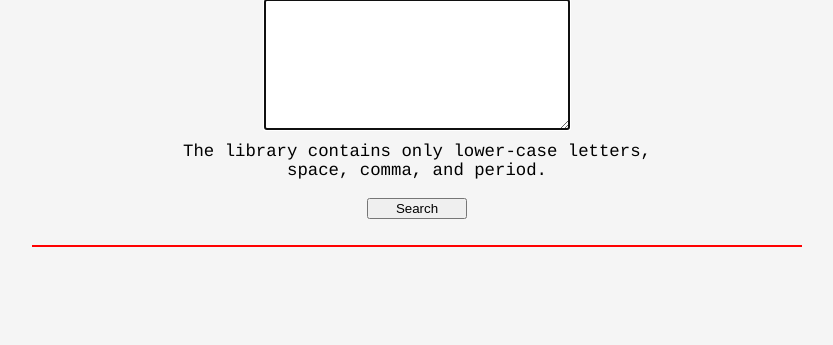
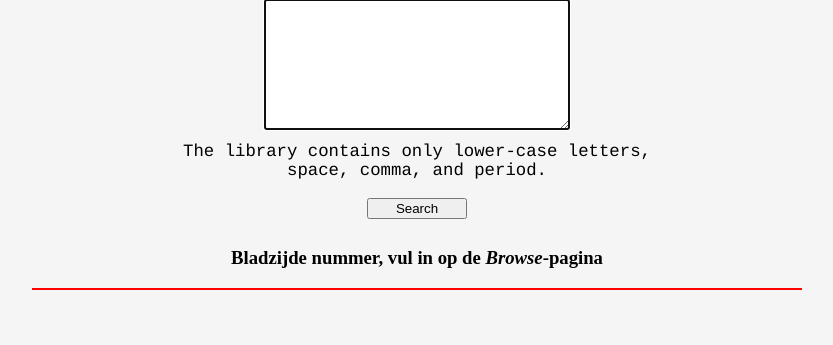
Before and after one commit to ChielChiel/lib-de-babel, a Flask app: page /search in a window 1280 px wide. Shown: the part 239-584 px from the top of the page, without its empty margins (223-1056 px from the left). Run offline with Flask 2, Linux system fonts and the light colour scheme; some libraries are stand-ins or nearby versions.

Commit message:
added small instruction

```diff
--- a/templates/search.html
+++ b/templates/search.html
@@ -37,7 +37,7 @@
                     name="btnSubmit">Search</button>
                 <br>
             </p>
-
+            <h3>Bladzijde nummer, vul in op de <i>Browse</i>-pagina</h3>
             <p id="result_field" class="text" style="width: 80ch; border: 1px solid red;">
             </p>
 
```
